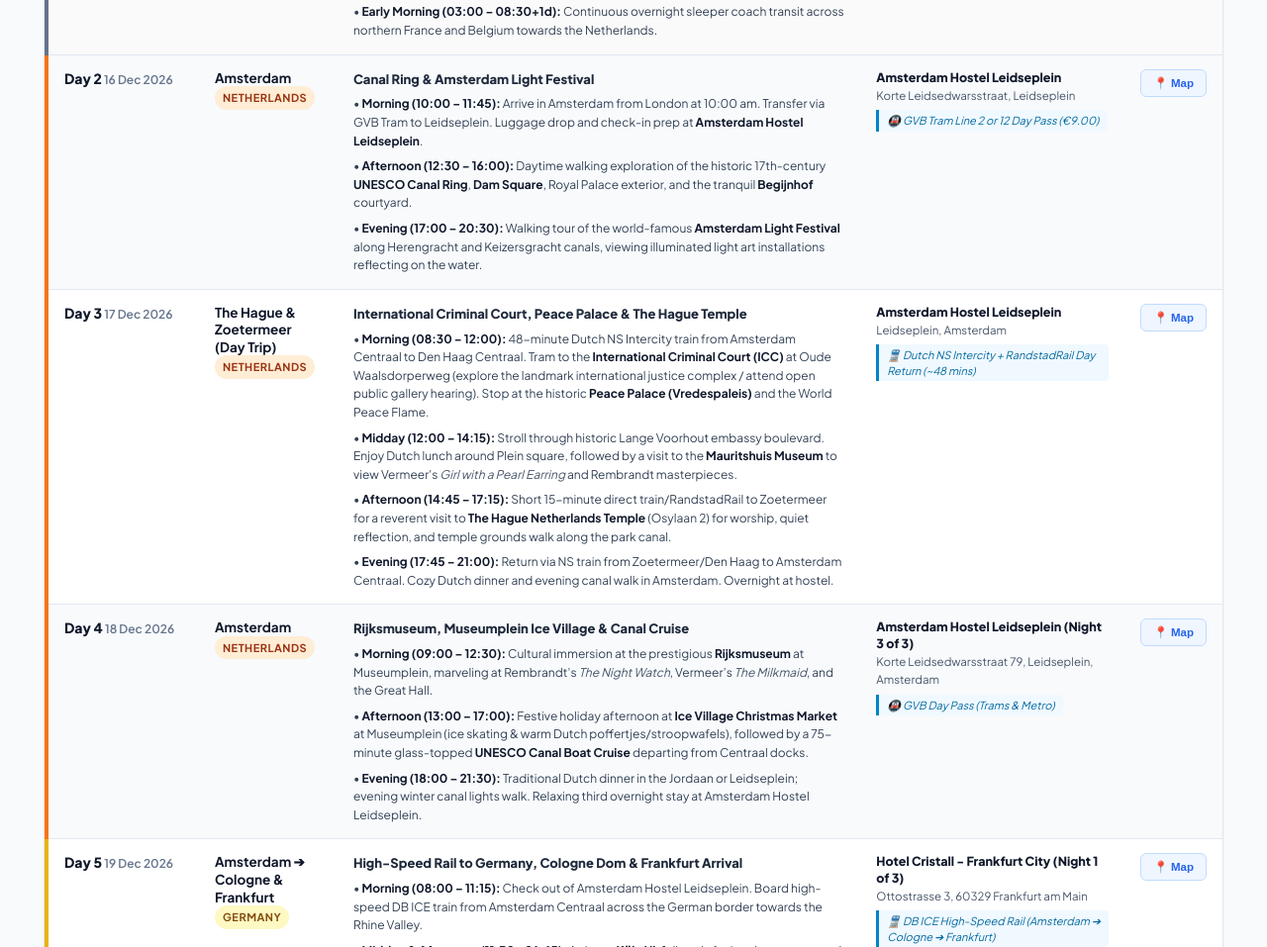
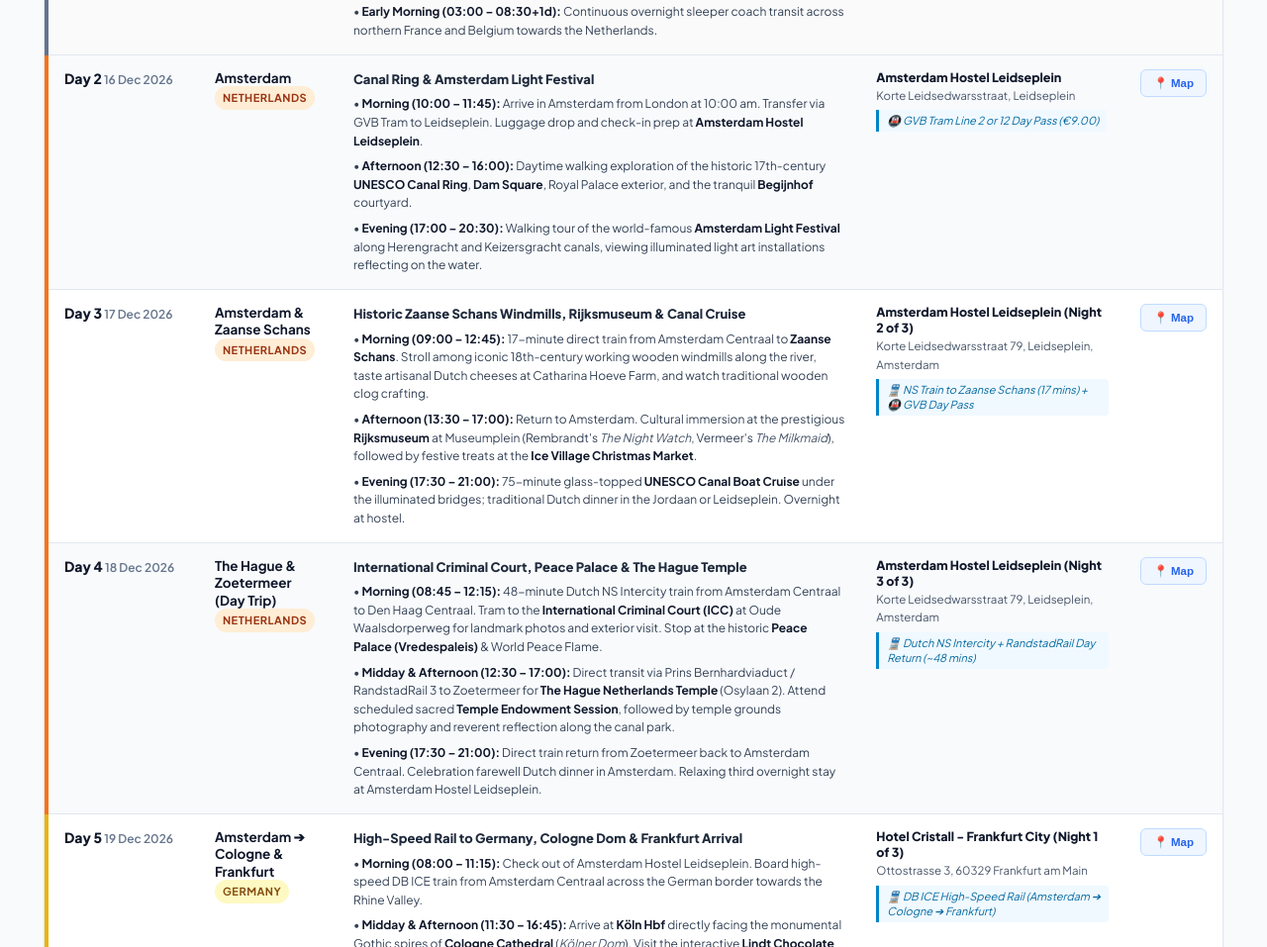
Before and after one commit to jeanaristide/schengen-trip-2026, a website: page index.html in a window 1280 px wide. Shown: the part 1843-2800 px from the top of the page at 99% size. Drawn offline with nearby package versions, Linux system fonts and the light colour scheme.

Commit message:
Swap Day 3 to Zaanse Schans Windmills and Day 4 Friday to The Hague and Temple Endowment Session

```diff
--- a/index.html
+++ b/index.html
@@ -222,25 +222,24 @@
                 <span class="table-date-str">17 Dec 2026</span>
               </td>
               <td class="col-table-loc">
-                <div class="table-loc-name">The Hague & Zoetermeer (Day Trip)</div>
+                <div class="table-loc-name">Amsterdam & Zaanse Schans</div>
                 <span class="badge-country badge-nl">Netherlands</span>
               </td>
               <td class="col-table-plan">
-                <div class="table-plan-title">International Criminal Court, Peace Palace & The Hague Temple</div>
+                <div class="table-plan-title">Historic Zaanse Schans Windmills, Rijksmuseum & Canal Cruise</div>
                 <div class="table-activities-list">
-        <div class="table-activity-item">• <b>Morning (08:30 – 12:00):</b> 48-minute Dutch NS Intercity train from Amsterdam Centraal to Den Haag Centraal. Tram to the <b>International Criminal Court (ICC)</b> at Oude Waalsdorperweg (explore the landmark international justice complex / attend open public gallery hearing). Stop at the historic <b>Peace Palace (Vredespaleis)</b> and the World Peace Flame.</div>
-        <div class="table-activity-item">• <b>Midday (12:00 – 14:15):</b> Stroll through historic Lange Voorhout embassy boulevard. Enjoy Dutch lunch around Plein square, followed by a visit to the <b>Mauritshuis Museum</b> to view Vermeer's <i>Girl with a Pearl Earring</i> and Rembrandt masterpieces.</div>
-        <div class="table-activity-item">• <b>Afternoon (14:45 – 17:15):</b> Short 15-minute direct train/RandstadRail to Zoetermeer for a reverent visit to <b>The Hague Netherlands Temple</b> (Osylaan 2) for worship, quiet reflection, and temple grounds walk along the park canal.</div>
-        <div class="table-activity-item">• <b>Evening (17:45 – 21:00):</b> Return via NS train from Zoetermeer/Den Haag to Amsterdam Centraal. Cozy Dutch dinner and evening canal walk in Amsterdam. Overnight at hostel.</div>
+        <div class="table-activity-item">• <b>Morning (09:00 – 12:45):</b> 17-minute direct train from Amsterdam Centraal to <b>Zaanse Schans</b>. Stroll among iconic 18th-century working wooden windmills along the river, taste artisanal Dutch cheeses at Catharina Hoeve Farm, and watch traditional wooden clog crafting.</div>
+        <div class="table-activity-item">• <b>Afternoon (13:30 – 17:00):</b> Return to Amsterdam. Cultural immersion at the prestigious <b>Rijksmuseum</b> at Museumplein (Rembrandt's <i>The Night Watch</i>, Vermeer's <i>The Milkmaid</i>), followed by festive treats at the <b>Ice Village Christmas Market</b>.</div>
+        <div class="table-activity-item">• <b>Evening (17:30 – 21:00):</b> 75-minute glass-topped <b>UNESCO Canal Boat Cruise</b> under the illuminated bridges; traditional Dutch dinner in the Jordaan or Leidseplein. Overnight at hostel.</div>
       </div>
               </td>
               <td class="col-table-stay">
-                <div class="table-hotel-name">Amsterdam Hostel Leidseplein</div>
-                <div class="table-hotel-addr">Leidseplein, Amsterdam</div>
-                <div class="table-transit-mode"><i>🚆 Dutch NS Intercity + RandstadRail Day Return (~48 mins)</i></div>
+                <div class="table-hotel-name">Amsterdam Hostel Leidseplein (Night 2 of 3)</div>
+                <div class="table-hotel-addr">Korte Leidsedwarsstraat 79, Leidseplein, Amsterdam</div>
+                <div class="table-transit-mode"><i>🚆 NS Train to Zaanse Schans (17 mins) + 🚇 GVB Day Pass</i></div>
               </td>
               <td class="col-table-action">
-                <button type="button" class="btn-table-map" title="Focus map on The Hague & Zoetermeer (Day Trip)">
+                <button type="button" class="btn-table-map" title="Focus map on Amsterdam & Zaanse Schans">
                   📍 Map
                 </button>
               </td>
@@ -251,24 +250,24 @@
                 <span class="table-date-str">18 Dec 2026</span>
               </td>
               <td class="col-table-loc">
-                <div class="table-loc-name">Amsterdam</div>
+                <div class="table-loc-name">The Hague & Zoetermeer (Day Trip)</div>
                 <span class="badge-country badge-nl">Netherlands</span>
               </td>
               <td class="col-table-plan">
-                <div class="table-plan-title">Rijksmuseum, Museumplein Ice Village & Canal Cruise</div>
+                <div class="table-plan-title">International Criminal Court, Peace Palace & The Hague Temple</div>
                 <div class="table-activities-list">
-        <div class="table-activity-item">• <b>Morning (09:00 – 12:30):</b> Cultural immersion at the prestigious <b>Rijksmuseum</b> at Museumplein, marveling at Rembrandt’s <i>The Night Watch</i>, Vermeer’s <i>The Milkmaid</i>, and the Great Hall.</div>
-        <div class="table-activity-item">• <b>Afternoon (13:00 – 17:00):</b> Festive holiday afternoon at <b>Ice Village Christmas Market</b> at Museumplein (ice skating & warm Dutch poffertjes/stroopwafels), followed by a 75-minute glass-topped <b>UNESCO Canal Boat Cruise</b> departing from Centraal docks.</div>
-        <div class="table-activity-item">• <b>Evening (18:00 – 21:30):</b> Traditional Dutch dinner in the Jordaan or Leidseplein; evening winter canal lights walk. Relaxing third overnight stay at Amsterdam Hostel Leidseplein.</div>
+        <div class="table-activity-item">• <b>Morning (08:45 – 12:15):</b> 48-minute Dutch NS Intercity train from Amsterdam Centraal to Den Haag Centraal. Tram to the <b>International Criminal Court (ICC)</b> at Oude Waalsdorperweg for landmark photos and exterior visit. Stop at the historic <b>Peace Palace (Vredespaleis)</b> & World Peace Flame.</div>
+        <div class="table-activity-item">• <b>Midday & Afternoon (12:30 – 17:00):</b> Direct transit via Prins Bernhardviaduct / RandstadRail 3 to Zoetermeer for <b>The Hague Netherlands Temple</b> (Osylaan 2). Attend scheduled sacred <b>Temple Endowment Session</b>, followed by temple grounds photography and reverent reflection along the canal park.</div>
+        <div class="table-activity-item">• <b>Evening (17:30 – 21:00):</b> Direct train return from Zoetermeer back to Amsterdam Centraal. Celebration farewell Dutch dinner in Amsterdam. Relaxing third overnight stay at Amsterdam Hostel Leidseplein.</div>
       </div>
               </td>
               <td class="col-table-stay">
                 <div class="table-hotel-name">Amsterdam Hostel Leidseplein (Night 3 of 3)</div>
                 <div class="table-hotel-addr">Korte Leidsedwarsstraat 79, Leidseplein, Amsterdam</div>
-                <div class="table-transit-mode"><i>🚇 GVB Day Pass (Trams & Metro)</i></div>
+                <div class="table-transit-mode"><i>🚆 Dutch NS Intercity + RandstadRail Day Return (~48 mins)</i></div>
               </td>
               <td class="col-table-action">
-                <button type="button" class="btn-table-map" title="Focus map on Amsterdam">
+                <button type="button" class="btn-table-map" title="Focus map on The Hague & Zoetermeer (Day Trip)">
                   📍 Map
                 </button>
               </td>
@@ -837,25 +836,24 @@
           </div>
           <div class="day-card-city">
             <span class="city-icon">📍</span>
-            <span class="city-text">The Hague & Zoetermeer (Day Trip)</span>
+            <span class="city-text">Amsterdam & Zaanse Schans</span>
           </div>
         </div>
         <div class="day-card-content">
           <div class="day-card-main">
-            <h4 class="card-day-theme">International Criminal Court, Peace Palace & The Hague Temple</h4>
+            <h4 class="card-day-theme">Historic Zaanse Schans Windmills, Rijksmuseum & Canal Cruise</h4>
             <div class="card-activities-list">
-        <div class="card-activity-item">• <b>Morning (08:30 – 12:00):</b> 48-minute Dutch NS Intercity train from Amsterdam Centraal to Den Haag Centraal. Tram to the <b>International Criminal Court (ICC)</b> at Oude Waalsdorperweg (explore the landmark international justice complex / attend open public gallery hearing). Stop at the historic <b>Peace Palace (Vredespaleis)</b> and the World Peace Flame.</div>
-        <div class="card-activity-item">• <b>Midday (12:00 – 14:15):</b> Stroll through historic Lange Voorhout embassy boulevard. Enjoy Dutch lunch around Plein square, followed by a visit to the <b>Mauritshuis Museum</b> to view Vermeer's <i>Girl with a Pearl Earring</i> and Rembrandt masterpieces.</div>
-        <div class="card-activity-item">• <b>Afternoon (14:45 – 17:15):</b> Short 15-minute direct train/RandstadRail to Zoetermeer for a reverent visit to <b>The Hague Netherlands Temple</b> (Osylaan 2) for worship, quiet reflection, and temple grounds walk along the park canal.</div>
-        <div class="card-activity-item">• <b>Evening (17:45 – 21:00):</b> Return via NS train from Zoetermeer/Den Haag to Amsterdam Centraal. Cozy Dutch dinner and evening canal walk in Amsterdam. Overnight at hostel.</div>
+        <div class="card-activity-item">• <b>Morning (09:00 – 12:45):</b> 17-minute direct train from Amsterdam Centraal to <b>Zaanse Schans</b>. Stroll among iconic 18th-century working wooden windmills along the river, taste artisanal Dutch cheeses at Catharina Hoeve Farm, and watch traditional wooden clog crafting.</div>
+        <div class="card-activity-item">• <b>Afternoon (13:30 – 17:00):</b> Return to Amsterdam. Cultural immersion at the prestigious <b>Rijksmuseum</b> at Museumplein (Rembrandt's <i>The Night Watch</i>, Vermeer's <i>The Milkmaid</i>), followed by festive treats at the <b>Ice Village Christmas Market</b>.</div>
+        <div class="card-activity-item">• <b>Evening (17:30 – 21:00):</b> 75-minute glass-topped <b>UNESCO Canal Boat Cruise</b> under the illuminated bridges; traditional Dutch dinner in the Jordaan or Leidseplein. Overnight at hostel.</div>
       </div>
           </div>
           <div class="day-card-side">
             <div class="card-stay-box">
               <div class="stay-header-label">🏨 Accommodation &amp; Transit</div>
-              <div class="stay-hotel-name">Amsterdam Hostel Leidseplein</div>
-              <div class="stay-hotel-addr">Leidseplein, Amsterdam</div>
-              <div class="stay-transit-badge">🚆 Dutch NS Intercity + RandstadRail Day Return (~48 mins)</div>
+              <div class="stay-hotel-name">Amsterdam Hostel Leidseplein (Night 2 of 3)</div>
+              <div class="stay-hotel-addr">Korte Leidsedwarsstraat 79, Leidseplein, Amsterdam</div>
+              <div class="stay-transit-badge">🚆 NS Train to Zaanse Schans (17 mins) + 🚇 GVB Day Pass</div>
               <button type="button" class="btn-card-map" data-day="Day 3">
                 📍 Focus on Map
               </button>
@@ -873,16 +871,16 @@
           </div>
           <div class="day-card-city">
             <span class="city-icon">📍</span>
-            <span class="city-text">Amsterdam</span>
+            <span class="city-text">The Hague & Zoetermeer (Day Trip)</span>
           </div>
         </div>
         <div class="day-card-content">
           <div class="day-card-main">
-            <h4 class="card-day-theme">Rijksmuseum, Museumplein Ice Village & Canal Cruise</h4>
+            <h4 class="card-day-theme">International Criminal Court, Peace Palace & The Hague Temple</h4>
             <div class="card-activities-list">
-        <div class="card-activity-item">• <b>Morning (09:00 – 12:30):</b> Cultural immersion at the prestigious <b>Rijksmuseum</b> at Museumplein, marveling at Rembrandt’s <i>The Night Watch</i>, Vermeer’s <i>The Milkmaid</i>, and the Great Hall.</div>
-        <div class="card-activity-item">• <b>Afternoon (13:00 – 17:00):</b> Festive holiday afternoon at <b>Ice Village Christmas Market</b> at Museumplein (ice skating & warm Dutch poffertjes/stroopwafels), followed by a 75-minute glass-topped <b>UNESCO Canal Boat Cruise</b> departing from Centraal docks.</div>
-        <div class="card-activity-item">• <b>Evening (18:00 – 21:30):</b> Traditional Dutch dinner in the Jordaan or Leidseplein; evening winter canal lights walk. Relaxing third overnight stay at Amsterdam Hostel Leidseplein.</div>
+        <div class="card-activity-item">• <b>Morning (08:45 – 12:15):</b> 48-minute Dutch NS Intercity train from Amsterdam Centraal to Den Haag Centraal. Tram to the <b>International Criminal Court (ICC)</b> at Oude Waalsdorperweg for landmark photos and exterior visit. Stop at the historic <b>Peace Palace (Vredespaleis)</b> & World Peace Flame.</div>
+        <div class="card-activity-item">• <b>Midday & Afternoon (12:30 – 17:00):</b> Direct transit via Prins Bernhardviaduct / RandstadRail 3 to Zoetermeer for <b>The Hague Netherlands Temple</b> (Osylaan 2). Attend scheduled sacred <b>Temple Endowment Session</b>, followed by temple grounds photography and reverent reflection along the canal park.</div>
+        <div class="card-activity-item">• <b>Evening (17:30 – 21:00):</b> Direct train return from Zoetermeer back to Amsterdam Centraal. Celebration farewell Dutch dinner in Amsterdam. Relaxing third overnight stay at Amsterdam Hostel Leidseplein.</div>
       </div>
           </div>
           <div class="day-card-side">
@@ -890,7 +888,7 @@
               <div class="stay-header-label">🏨 Accommodation &amp; Transit</div>
               <div class="stay-hotel-name">Amsterdam Hostel Leidseplein (Night 3 of 3)</div>
               <div class="stay-hotel-addr">Korte Leidsedwarsstraat 79, Leidseplein, Amsterdam</div>
-              <div class="stay-transit-badge">🚇 GVB Day Pass (Trams & Metro)</div>
+              <div class="stay-transit-badge">🚆 Dutch NS Intercity + RandstadRail Day Return (~48 mins)</div>
               <button type="button" class="btn-card-map" data-day="Day 4">
                 📍 Focus on Map
               </button>
--- a/js/app.js
+++ b/js/app.js
@@ -72,6 +72,13 @@ const destinationData = [
         desc: "Day trip to the International Criminal Court, historic Peace Palace, Mauritshuis (Girl with a Pearl Earring), and The Hague Netherlands Temple in Zoetermeer.",
         image: "public/images/temples/the-hague-temple.jpg",
         coords: [52.0786, 4.3164]
+      },
+      {
+        name: "Zaanse Schans Windmills & Cheese Farm",
+        type: "Historic Countryside (17 min train)",
+        desc: "Iconic 18th-century working wooden windmills along the river, traditional wooden clog crafting, and artisanal Gouda cheese tastings.",
+        image: "https://images.unsplash.com/photo-1512470876302-972faa2aa9a4?auto=format&fit=crop&w=600&q=80",
+        coords: [52.4729, 4.8219]
       }
     ]
   },
@@ -1047,44 +1054,43 @@ const itineraryData = [
   {
     "day": "Day 3",
     "date": "17 Dec 2026",
+    "city": "Amsterdam & Zaanse Schans",
+    "country": "Netherlands",
+    "badgeClass": "badge-nl",
+    "cardHighlight": "highlight-nl",
+    "title": "Historic Zaanse Schans Windmills, Rijksmuseum & Canal Cruise",
+    "activities": [
+      "• <b>Morning (09:00 – 12:45):</b> 17-minute direct train from Amsterdam Centraal to <b>Zaanse Schans</b>. Stroll among iconic 18th-century working wooden windmills along the river, taste artisanal Dutch cheeses at Catharina Hoeve Farm, and watch traditional wooden clog crafting.",
+      "• <b>Afternoon (13:30 – 17:00):</b> Return to Amsterdam. Cultural immersion at the prestigious <b>Rijksmuseum</b> at Museumplein (Rembrandt's <i>The Night Watch</i>, Vermeer's <i>The Milkmaid</i>), followed by festive treats at the <b>Ice Village Christmas Market</b>.",
+      "• <b>Evening (17:30 – 21:00):</b> 75-minute glass-topped <b>UNESCO Canal Boat Cruise</b> under the illuminated bridges; traditional Dutch dinner in the Jordaan or Leidseplein. Overnight at hostel."
+    ],
+    "stayTitle": "Amsterdam Hostel Leidseplein (Night 2 of 3)",
+    "stayDesc": "Korte Leidsedwarsstraat 79, Leidseplein, Amsterdam",
+    "transitInfo": "🚆 NS Train to Zaanse Schans (17 mins) + 🚇 GVB Day Pass",
+    "coords": [
+      52.4729,
+      4.8219
+    ]
+  },
+  {
+    "day": "Day 4",
+    "date": "18 Dec 2026",
     "city": "The Hague & Zoetermeer (Day Trip)",
     "country": "Netherlands",
     "badgeClass": "badge-nl",
     "cardHighlight": "highlight-nl",
     "title": "International Criminal Court, Peace Palace & The Hague Temple",
     "activities": [
-      "• <b>Morning (08:30 – 12:00):</b> 48-minute Dutch NS Intercity train from Amsterdam Centraal to Den Haag Centraal. Tram to the <b>International Criminal Court (ICC)</b> at Oude Waalsdorperweg (explore the landmark international justice complex / attend open public gallery hearing). Stop at the historic <b>Peace Palace (Vredespaleis)</b> and the World Peace Flame.",
-      "• <b>Midday (12:00 – 14:15):</b> Stroll through historic Lange Voorhout embassy boulevard. Enjoy Dutch lunch around Plein square, followed by a visit to the <b>Mauritshuis Museum</b> to view Vermeer's <i>Girl with a Pearl Earring</i> and Rembrandt masterpieces.",
-      "• <b>Afternoon (14:45 – 17:15):</b> Short 15-minute direct train/RandstadRail to Zoetermeer for a reverent visit to <b>The Hague Netherlands Temple</b> (Osylaan 2) for worship, quiet reflection, and temple grounds walk along the park canal.",
-      "• <b>Evening (17:45 – 21:00):</b> Return via NS train from Zoetermeer/Den Haag to Amsterdam Centraal. Cozy Dutch dinner and evening canal walk in Amsterdam. Overnight at hostel."
-    ],
-    "stayTitle": "Amsterdam Hostel Leidseplein",
-    "stayDesc": "Leidseplein, Amsterdam",
+      "• <b>Morning (08:45 – 12:15):</b> 48-minute Dutch NS Intercity train from Amsterdam Centraal to Den Haag Centraal. Tram to the <b>International Criminal Court (ICC)</b> at Oude Waalsdorperweg for landmark photos and exterior visit. Stop at the historic <b>Peace Palace (Vredespaleis)</b> & World Peace Flame.",
+      "• <b>Midday & Afternoon (12:30 – 17:00):</b> Direct transit via Prins Bernhardviaduct / RandstadRail 3 to Zoetermeer for <b>The Hague Netherlands Temple</b> (Osylaan 2). Attend scheduled sacred <b>Temple Endowment Session</b>, followed by temple grounds photography and reverent reflection along the canal park.",
+      "• <b>Evening (17:30 – 21:00):</b> Direct train return from Zoetermeer back to Amsterdam Centraal. Celebration farewell Dutch dinner in Amsterdam. Relaxing third overnight stay at Amsterdam Hostel Leidseplein."
+    ],
+    "stayTitle": "Amsterdam Hostel Leidseplein (Night 3 of 3)",
+    "stayDesc": "Korte Leidsedwarsstraat 79, Leidseplein, Amsterdam",
     "transitInfo": "🚆 Dutch NS Intercity + RandstadRail Day Return (~48 mins)",
     "coords": [
       52.0786,
       4.3164
-    ]
-  },
-  {
-    "day": "Day 4",
-    "date": "18 Dec 2026",
-    "city": "Amsterdam",
-    "country": "Netherlands",
-    "badgeClass": "badge-nl",
-    "cardHighlight": "highlight-nl",
-    "title": "Rijksmuseum, Museumplein Ice Village & Canal Cruise",
-    "activities": [
-      "• <b>Morning (09:00 – 12:30):</b> Cultural immersion at the prestigious <b>Rijksmuseum</b> at Museumplein, marveling at Rembrandt’s <i>The Night Watch</i>, Vermeer’s <i>The Milkmaid</i>, and the Great Hall.",
-      "• <b>Afternoon (13:00 – 17:00):</b> Festive holiday afternoon at <b>Ice Village Christmas Market</b> at Museumplein (ice skating & warm Dutch poffertjes/stroopwafels), followed by a 75-minute glass-topped <b>UNESCO Canal Boat Cruise</b> departing from Centraal docks.",
-      "• <b>Evening (18:00 – 21:30):</b> Traditional Dutch dinner in the Jordaan or Leidseplein; evening winter canal lights walk. Relaxing third overnight stay at Amsterdam Hostel Leidseplein."
-    ],
-    "stayTitle": "Amsterdam Hostel Leidseplein (Night 3 of 3)",
-    "stayDesc": "Korte Leidsedwarsstraat 79, Leidseplein, Amsterdam",
-    "transitInfo": "🚇 GVB Day Pass (Trams & Metro)",
-    "coords": [
-      52.3644,
-      4.8828
     ]
   },
   {
```
Also changed, not shown: dist/index.html, dist/js/app.js, 4 other files.
